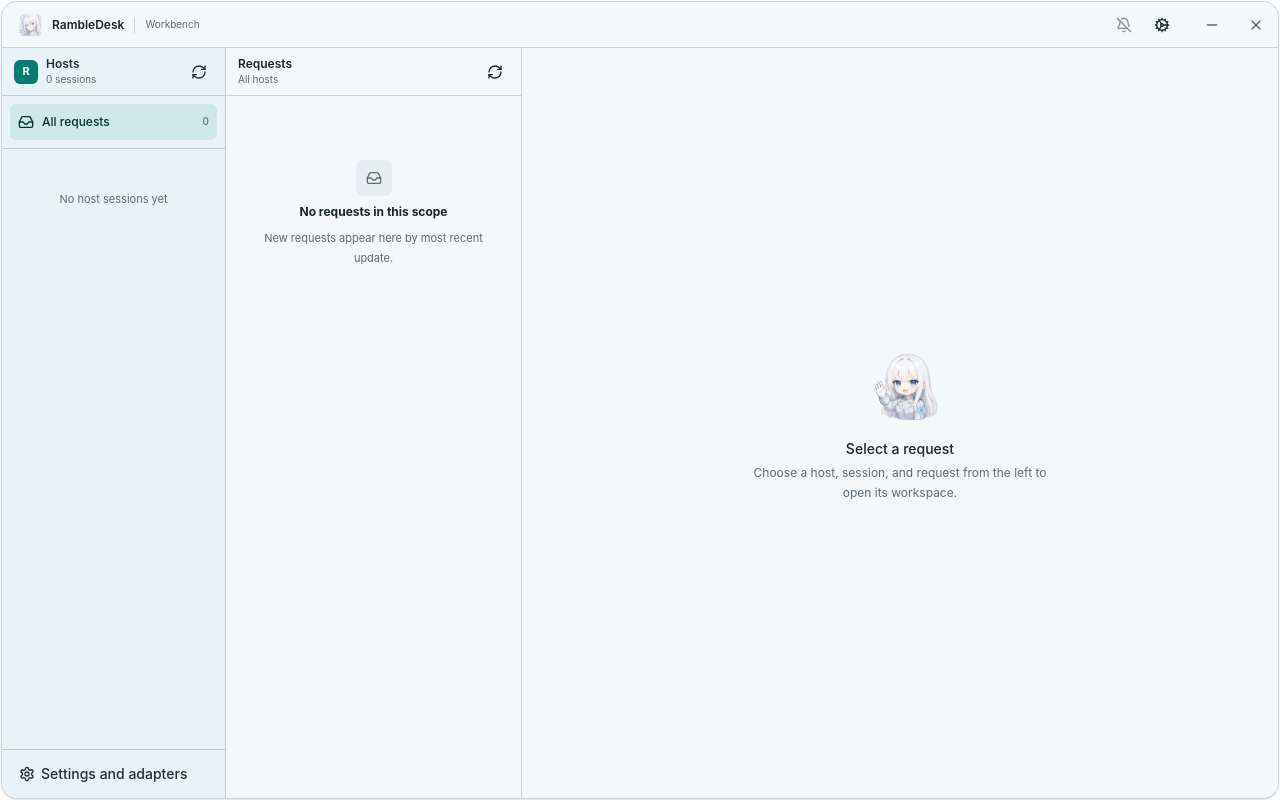
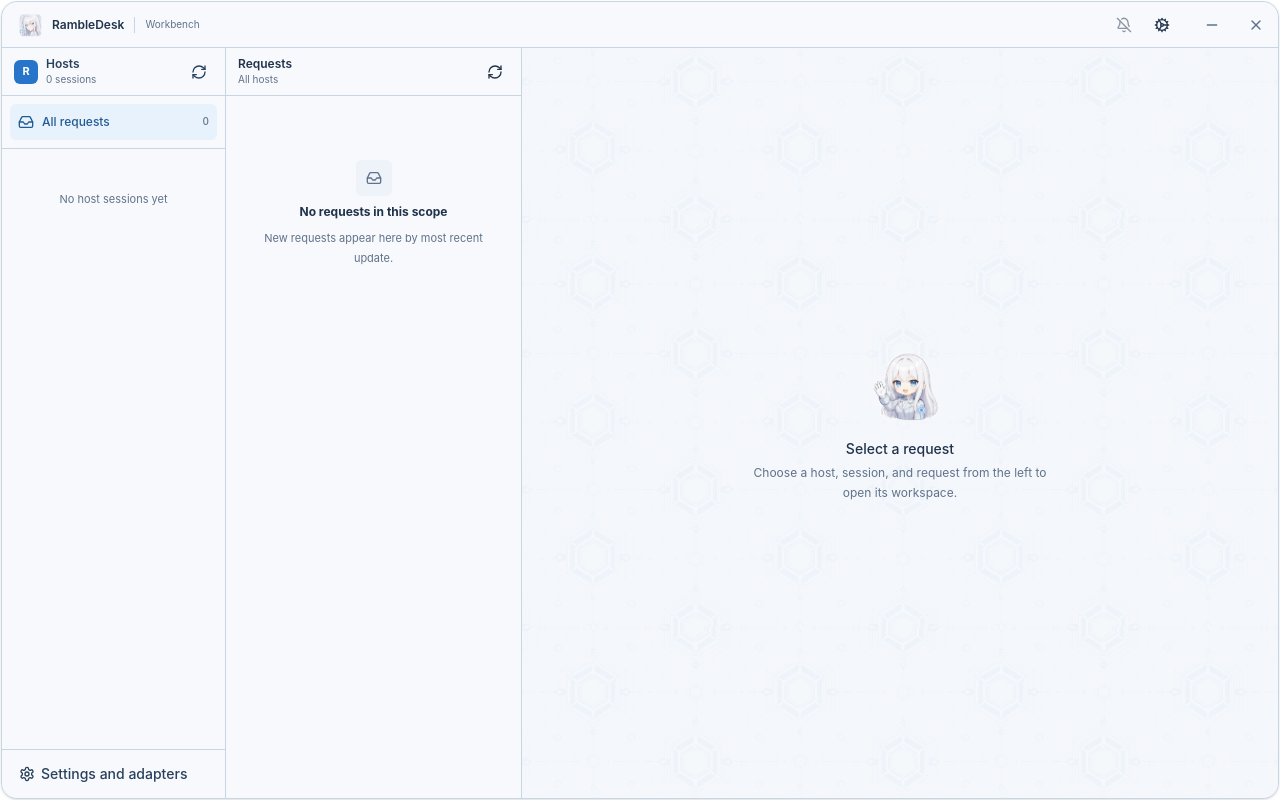
Before and after one commit to l1veIn/rambledesk, a Svelte app in the folder apps/desktop/: page / in a window 1280 px wide. Built offline with nearby package versions, Linux system fonts and the light colour scheme.

Commit message:
fix: restore RepoChan visual theme

```diff
--- a/apps/desktop/src/app.css
+++ b/apps/desktop/src/app.css
@@ -12,76 +12,90 @@
   font-synthesis: none;
 
   --radius: 0.375rem;
-  --background: oklch(0.975 0.006 225);
-  --foreground: oklch(0.255 0.025 235);
-  --card: oklch(0.995 0.003 225);
-  --card-foreground: oklch(0.255 0.025 235);
-  --popover: oklch(1 0 0);
-  --popover-foreground: oklch(0.255 0.025 235);
-  --primary: oklch(0.52 0.105 185);
-  --primary-foreground: oklch(0.99 0.008 185);
-  --secondary: oklch(0.94 0.012 230);
-  --secondary-foreground: oklch(0.31 0.03 235);
-  --muted: oklch(0.945 0.009 225);
-  --muted-foreground: oklch(0.52 0.025 235);
-  --accent: oklch(0.925 0.03 195);
-  --accent-foreground: oklch(0.31 0.055 190);
-  --destructive: oklch(0.58 0.19 25);
-  --border: oklch(0.86 0.016 225);
-  --input: oklch(0.86 0.016 225);
-  --ring: oklch(0.6 0.1 185);
-  --success: oklch(0.56 0.12 155);
-  --success-foreground: oklch(0.99 0.006 155);
-  --warning: oklch(0.69 0.14 75);
-  --warning-foreground: oklch(0.27 0.05 65);
-  --info: oklch(0.57 0.12 245);
-  --sidebar: oklch(0.955 0.011 225);
-  --sidebar-foreground: oklch(0.29 0.026 235);
-  --sidebar-primary: oklch(0.52 0.105 185);
-  --sidebar-primary-foreground: oklch(0.99 0.008 185);
-  --sidebar-accent: oklch(0.91 0.027 195);
-  --sidebar-accent-foreground: oklch(0.29 0.05 190);
-  --sidebar-border: oklch(0.84 0.018 225);
-  --sidebar-ring: oklch(0.6 0.1 185);
-  --app-background: oklch(0.925 0.012 225);
-  --shadow: 0 18px 50px oklch(0.25 0.025 235 / 10%);
+
+  /* RepoChan persona primitives. */
+  --brand-silver: #e3e9f0;
+  --brand-white: #f7f9fc;
+  --brand-ice: #6fa8dc;
+  --brand-cyan: #57c6c0;
+  --brand-amber: #f2a03d;
+
+  --background: var(--brand-white);
+  --foreground: #20334b;
+  --card: #ffffff;
+  --card-foreground: #20334b;
+  --popover: #ffffff;
+  --popover-foreground: #20334b;
+  --primary: #2775ca;
+  --primary-foreground: #ffffff;
+  --secondary: #f0f5fa;
+  --secondary-foreground: #29415d;
+  --muted: #edf3f8;
+  --muted-foreground: #60738a;
+  --accent: #e8f2fd;
+  --accent-foreground: #205b96;
+  --destructive: #c94a52;
+  --border: #c8d5e3;
+  --input: #c8d5e3;
+  --ring: var(--brand-ice);
+  --success: #237d78;
+  --success-foreground: #ffffff;
+  --warning: var(--brand-amber);
+  --warning-foreground: #704307;
+  --info: #2f73b4;
+  --sidebar: var(--brand-white);
+  --sidebar-foreground: #29415d;
+  --sidebar-primary: #2775ca;
+  --sidebar-primary-foreground: #ffffff;
+  --sidebar-accent: #e8f2fd;
+  --sidebar-accent-foreground: #205b96;
+  --sidebar-border: #c8d5e3;
+  --sidebar-ring: var(--brand-ice);
+  --app-background: var(--brand-silver);
+  --glass: rgb(247 249 252 / 92%);
+  --shadow: 0 18px 50px rgb(42 70 101 / 10%);
+  --brand-pattern-opacity: 0.16;
+  --brand-pattern-blend-mode: multiply;
 }
 
 :root[data-theme="dark"] {
   color: var(--foreground);
-  --background: oklch(0.205 0.008 220);
-  --foreground: oklch(0.92 0.012 220);
-  --card: oklch(0.245 0.01 220);
-  --card-foreground: oklch(0.92 0.012 220);
-  --popover: oklch(0.265 0.01 220);
-  --popover-foreground: oklch(0.94 0.01 220);
-  --primary: oklch(0.7 0.115 180);
-  --primary-foreground: oklch(0.18 0.025 185);
-  --secondary: oklch(0.285 0.012 225);
-  --secondary-foreground: oklch(0.9 0.012 220);
-  --muted: oklch(0.275 0.01 220);
-  --muted-foreground: oklch(0.7 0.018 220);
-  --accent: oklch(0.31 0.035 185);
-  --accent-foreground: oklch(0.88 0.04 180);
-  --destructive: oklch(0.7 0.16 24);
-  --border: oklch(0.38 0.015 220);
-  --input: oklch(0.35 0.014 220);
-  --ring: oklch(0.7 0.115 180);
-  --success: oklch(0.69 0.12 150);
-  --success-foreground: oklch(0.18 0.025 150);
-  --warning: oklch(0.76 0.13 78);
-  --warning-foreground: oklch(0.22 0.04 70);
-  --info: oklch(0.7 0.11 245);
-  --sidebar: oklch(0.225 0.009 220);
-  --sidebar-foreground: oklch(0.89 0.012 220);
-  --sidebar-primary: oklch(0.7 0.115 180);
-  --sidebar-primary-foreground: oklch(0.18 0.025 185);
-  --sidebar-accent: oklch(0.3 0.03 185);
-  --sidebar-accent-foreground: oklch(0.9 0.03 180);
-  --sidebar-border: oklch(0.36 0.014 220);
-  --sidebar-ring: oklch(0.7 0.115 180);
-  --app-background: oklch(0.165 0.007 220);
-  --shadow: 0 20px 58px oklch(0.05 0.01 220 / 38%);
+  --background: #141f2c;
+  --foreground: #dce8f5;
+  --card: #192635;
+  --card-foreground: #dce8f5;
+  --popover: #1d2c3d;
+  --popover-foreground: #e7f0f8;
+  --primary: #68a9ec;
+  --primary-foreground: #11263b;
+  --secondary: #263749;
+  --secondary-foreground: #dce8f5;
+  --muted: #223244;
+  --muted-foreground: #9eb0c4;
+  --accent: #1a3550;
+  --accent-foreground: #a8d2f7;
+  --destructive: #ef7179;
+  --border: #34465a;
+  --input: #34465a;
+  --ring: #78b7f5;
+  --success: #57c6c0;
+  --success-foreground: #102e2d;
+  --warning: #f2a03d;
+  --warning-foreground: #2d210f;
+  --info: #78b7f5;
+  --sidebar: #162230;
+  --sidebar-foreground: #dce8f5;
+  --sidebar-primary: #68a9ec;
+  --sidebar-primary-foreground: #11263b;
+  --sidebar-accent: #1a3550;
+  --sidebar-accent-foreground: #b7dbfa;
+  --sidebar-border: #34465a;
+  --sidebar-ring: #78b7f5;
+  --app-background: #101823;
+  --glass: rgb(20 31 44 / 94%);
+  --shadow: 0 20px 58px rgb(0 0 0 / 38%);
+  --brand-pattern-opacity: 0.08;
+  --brand-pattern-blend-mode: screen;
 }
 
 @theme inline {
@@ -199,3 +213,24 @@ body.ramble-console-mode {
   overflow: hidden;
   background: transparent;
 }
+
+.workspace-panel {
+  isolation: isolate;
+}
+
+.workspace-panel::before {
+  position: absolute;
+  z-index: -1;
+  inset: 0;
+  background-image: url("./assets/rambelle-vault-pattern.png");
+  background-position: center;
+  background-size: 408px 408px;
+  content: "";
+  mix-blend-mode: var(--brand-pattern-blend-mode);
+  opacity: var(--brand-pattern-opacity);
+  pointer-events: none;
+}
+
+:root[data-theme="dark"] .workspace-panel::before {
+  filter: invert(1) hue-rotate(180deg);
+}
```
